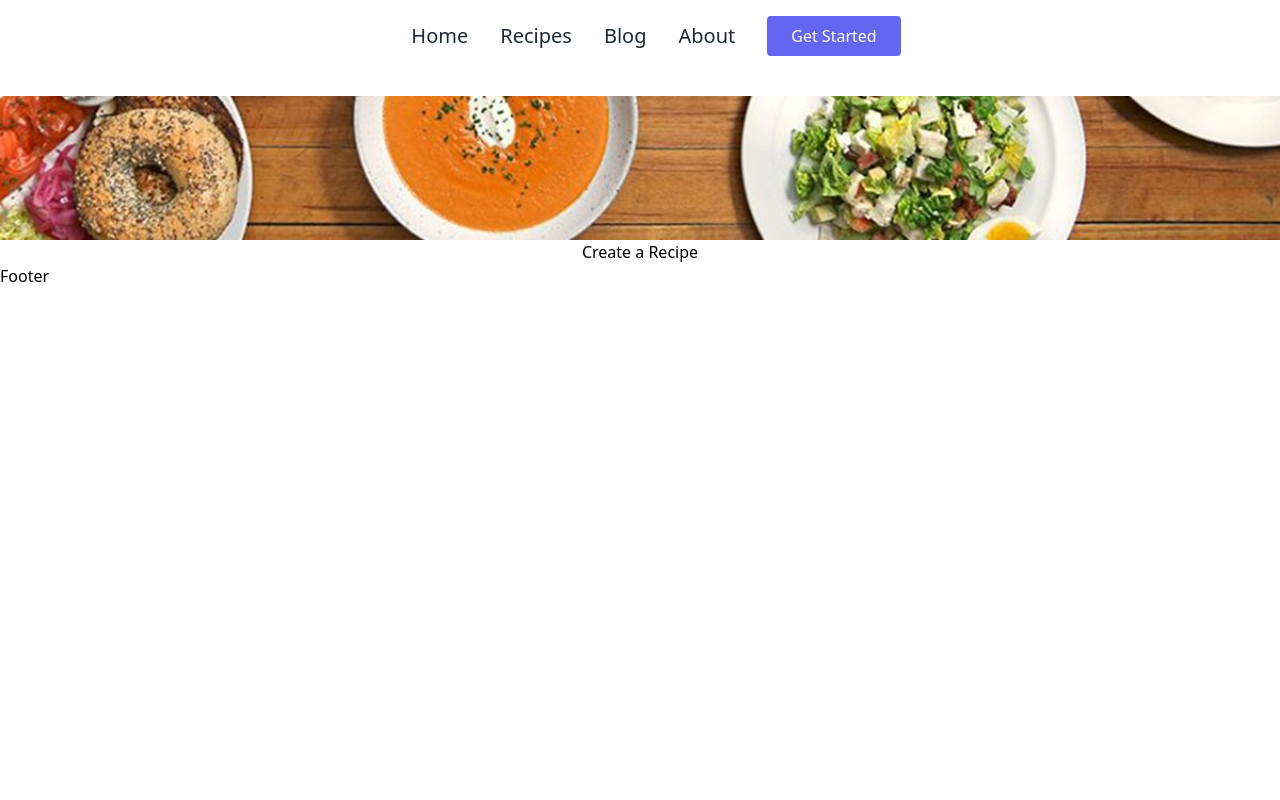
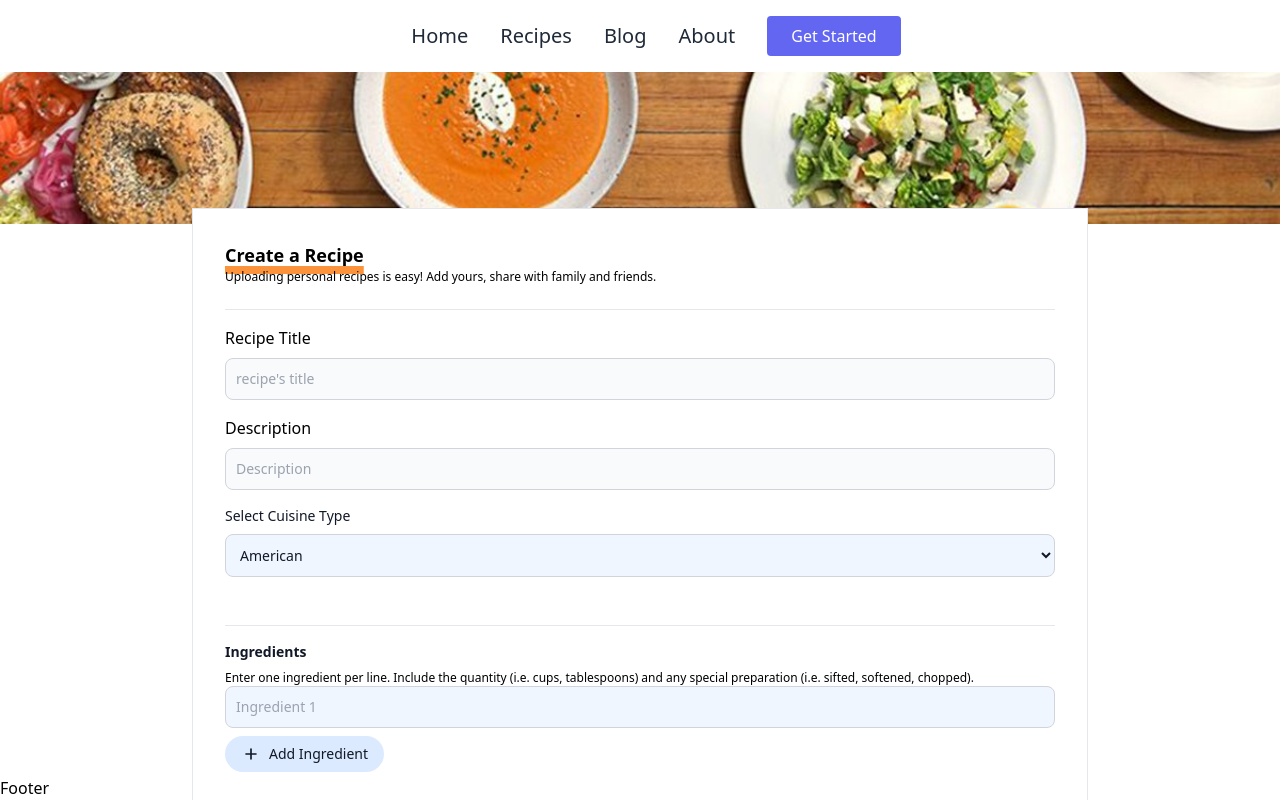
Before and after one commit to dannytszho/nextjs-13-recipes, a Next.js app: page /recipes/create-recipe in a window 1280 px wide. Shown: the top 800 px of the page. Built offline with nearby package versions, Linux system fonts and the light colour scheme.

Commit message:
Style form element in create-recipe-page

```diff
--- a/app/Nav.tsx
+++ b/app/Nav.tsx
@@ -19,7 +19,7 @@ const links = [
 export default function Nav() {
     const [isOpen, setIsOpen] = useState(true)
     return (
-        <div className="shawdow-md fixed w-full top-0 left-0">
+        <div className="shawdow-md z-[2] fixed w-full top-0 left-0">
             <div className="md:flex bg-white md:py-4 py-10 justify-center">
                 <div
                     onClick={() => setIsOpen(!isOpen)}
@@ -28,7 +28,7 @@ export default function Nav() {
                     {isOpen ? <AiOutlineClose /> : <AiOutlineMenu />}
                 </div>
                 <ul
-                    className={`md:flex md:items-center md:pb-0 pb-10 md:static bg-white md:z-auto z-[1] left-0 w-full md:w-auto md:pl-0 pl-9 absolute transition-all duration-500 ease-in ${
+                    className={`md:flex md:items-center md:pb-0 pb-10 md:static bg-white md:z-auto z-[3] left-0 w-full md:w-auto md:pl-0 pl-9 absolute transition-all duration-500 ease-in ${
                         isOpen ? 'top-20' : 'top-[-490px]'
                     }`}
                 >
--- a/app/layout.tsx
+++ b/app/layout.tsx
@@ -13,8 +13,8 @@ export default function RootLayout({
             <head />
             <body>
                 <Nav />
-                <div className="mt-24">{children}</div>
-                <footer>
+                <div className="">{children}</div>
+                <footer className="fixed bottom-0">
                     <Footer />
                 </footer>
             </body>
--- a/app/page.tsx
+++ b/app/page.tsx
@@ -9,7 +9,7 @@ export default function HomePage() {
                 <Image
                     src={HeaderImage}
                     sizes="(max-width: 2000px) 100vw"
-                    alt="Picture of the author"
+                    alt="Picture of a bowl of chicken wings"
                 />
             </div>
             <div className="flex flex-col m-5 sm:m-10 md:m-28 lg:mx-64">
--- a/app/recipes/create-recipe/page.tsx
+++ b/app/recipes/create-recipe/page.tsx
@@ -1,7 +1,123 @@
 export default function CreateRecipePage() {
     return (
-        <div className="flex justify-center">
-            <h1>Create a Recipe</h1>
+        <div className="max-w-2xl mr-2 bg-white p-16">
+            <form className="p-8 border justify-center top-52 md:left-48 left-6 right-6 md:right-48 absolute bg-white">
+                <div className="grid grid-cols-1 divide-y gap-6 w-full">
+                    <div>
+                        <h1 className="text-lg font-bold underline decoration-orange-400 decoration-8">
+                            Create a Recipe
+                        </h1>
+                        <p className="text-xs">
+                            Uploading personal recipes is easy! Add yours, share
+                            with family and friends.
+                        </p>
+                    </div>
+                    <div>
+                        <label className="block mt-4">Recipe Title</label>
+                        <input
+                            type="text"
+                            className="bg-gray-50 border border-gray-300 text-gray-900 text-sm rounded-lg block w-full p-2.5 mt-2 mb-4"
+                            placeholder="recipe's title"
+                            required
+                        />
+
+                        <label>Description</label>
+                        <input
+                            type="text"
+                            className="bg-gray-50 border border-gray-300 text-gray-900 text-sm rounded-lg block w-full p-2.5 mt-2 mb-4"
+                            placeholder="Description"
+                            required
+                        />
+
+                        <label className="text-sm font-regular text-gray-900 block">
+                            Select Cuisine Type
+                        </label>
+                        <select
+                            id="post-cuisine-types"
+                            className="bg-blue-50 border border-gray-300 text-gray-900 sm:text-sm font-light rounded-lg focus:ring-blue-600 focus:border-blue-600 block w-full p-2.5 mb-6 mt-2"
+                        >
+                            <option>American</option>
+                            <option>Indian</option>
+                            <option>French</option>
+                            <option>Chinese</option>
+                            <option>Japanese</option>
+                            <option>Italian</option>
+                            <option>Spanish</option>
+                            <option>Greek</option>
+                            <option>Mediterranean</option>
+                            <option>Lebanese</option>
+                            <option>Moroccan</option>
+                            <option>Turkish</option>
+                            <option>Thai</option>
+                            <option>Cajun</option>
+                            <option>Mexican</option>
+                            <option>Caribbean</option>
+                            <option>German</option>
+                            <option>Russian</option>
+                            <option>Hungarian</option>
+                        </select>
+                    </div>
+
+                    {/* <!--Ingredients--> */}
+                    <div id="post-ingredients-group" className="mb-4">
+                        <label className="text-sm font-semibold text-gray-900 block mt-4 mb-2">
+                            Ingredients
+                        </label>
+                        <p className="text-xs">
+                            Enter one ingredient per line. Include the quantity
+                            (i.e. cups, tablespoons) and any special preparation
+                            (i.e. sifted, softened, chopped).
+                        </p>
+                        <div id="post-ingredients-inputs" className="mb-2">
+                            <input
+                                type="text"
+                                className="bg-blue-50 border border-gray-300 text-gray-900 sm:text-sm font-light rounded-lg focus:ring-blue-600 focus:border-blue-600 block w-full p-2.5 mb-2"
+                                placeholder="Ingredient 1"
+                                required
+                            />
+                        </div>
+                        <button
+                            type="button"
+                            id="post-add-ingredients"
+                            className="flex flex-row items-center bg-blue-100 hover:bg-blue-200 text-gray-900 text-sm font-regular py-2 px-4 rounded-full"
+                        >
+                            <svg
+                                className="w-5 h-5 mr-2"
+                                fill="none"
+                                stroke="currentColor"
+                                viewBox="0 0 24 24"
+                                xmlns="http://www.w3.org/2000/svg"
+                            >
+                                <path
+                                    stroke-linecap="round"
+                                    stroke-linejoin="round"
+                                    stroke-width="2"
+                                    d="M12 6v6m0 0v6m0-6h6m-6 0H6"
+                                ></path>
+                            </svg>
+                            Add Ingredient
+                        </button>
+                    </div>
+                    {/* Directions section */}
+                    <div>
+                        <h2 className="font-semibold mt-4 mb-2">Directions</h2>
+                        <p className="text-xs">
+                            Explain how to make your recipe, including oven
+                            temperatures, baking or cooking times, and pan
+                            sizes, etc. Use optional headers to organize the
+                            different parts of the recipe (i.e. Prep, Bake,
+                            Decorate).
+                        </p>
+                        <label>Step 1</label>
+                        <input
+                            type="text"
+                            className="bg-gray-50 border h-20 border-gray-300 text-gray-900 text-sm rounded-lg block w-full p-2.5 mt-2 mb-4 align-top"
+                            placeholder="e.g. Preheat oven to 400 degrees F..."
+                            required
+                        />
+                    </div>
+                </div>
+            </form>
         </div>
     )
 }
--- a/app/recipes/layout.tsx
+++ b/app/recipes/layout.tsx
@@ -8,10 +8,10 @@ export default function RecipesLayout({
     children: React.ReactNode
 }) {
     return (
-        <main>
-            <div>
+        <main className="relative">
+            <div className="">
                 <Image
-                    className="w-full h-36 object-cover object-right-bottom"
+                    className="w-full h-56 object-cover object-right-bottom"
                     src={DifferentCuisineImage}
                     alt="Picture of different cuisine"
                 />
```
